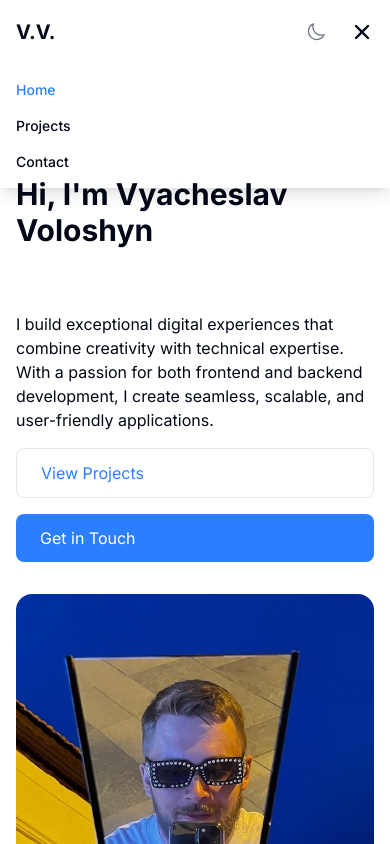
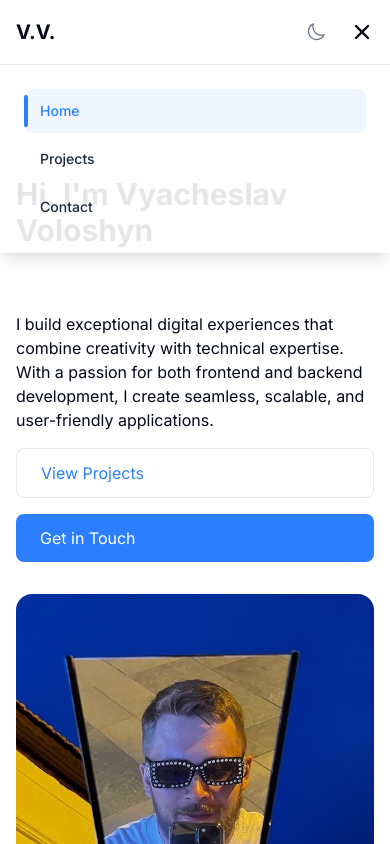
Before and after one commit to vyacheslav-voloshyn/vvoloshyn.dev, a Next.js app: page / in a window 390 px wide. Both pictures are taken after a click on the button 362 px from the left and 32 px from the top of the page. Shown: the top 844 px of the page. Built offline with nearby package versions, Linux system fonts and the light colour scheme.

Commit message:
feat(theme): Add dark and light themes for web

```diff
--- a/src/components/layout/Navigation.tsx
+++ b/src/components/layout/Navigation.tsx
@@ -51,16 +51,23 @@ export default function Navigation() {
         </div>
 
         {isOpen && (
-          <div className="absolute left-0 right-0 top-16 p-4 shadow-lg md:hidden">
-            <div className="flex flex-col space-y-4">
+          <div className="animate-in slide-in-from-top absolute left-0 right-0 top-16 border-t bg-white/90 shadow-lg backdrop-blur-lg duration-200 dark:border-gray-800/50 dark:bg-gray-900/90 md:hidden">
+            <div className="flex flex-col space-y-1 p-6">
               {navItems.map((item) => (
                 <Link
                   key={item.path}
                   href={item.path}
-                  className={`text-sm font-medium ${pathname === item.path ? 'text-blue-500' : ''}`}
+                  className={`relative rounded-lg px-4 py-3 text-sm font-medium transition-all ${
+                    pathname === item.path
+                      ? 'bg-blue-50 text-blue-500 dark:bg-blue-900/20'
+                      : 'text-gray-800 hover:bg-gray-50 dark:text-gray-200 dark:hover:bg-gray-800/50'
+                  }`}
                   onClick={() => setIsOpen(false)}
                 >
                   {item.name}
+                  {pathname === item.path && (
+                    <span className="absolute left-0 top-1/2 h-8 w-1 -translate-y-1/2 rounded-full bg-blue-500" />
+                  )}
                 </Link>
               ))}
             </div>
```
